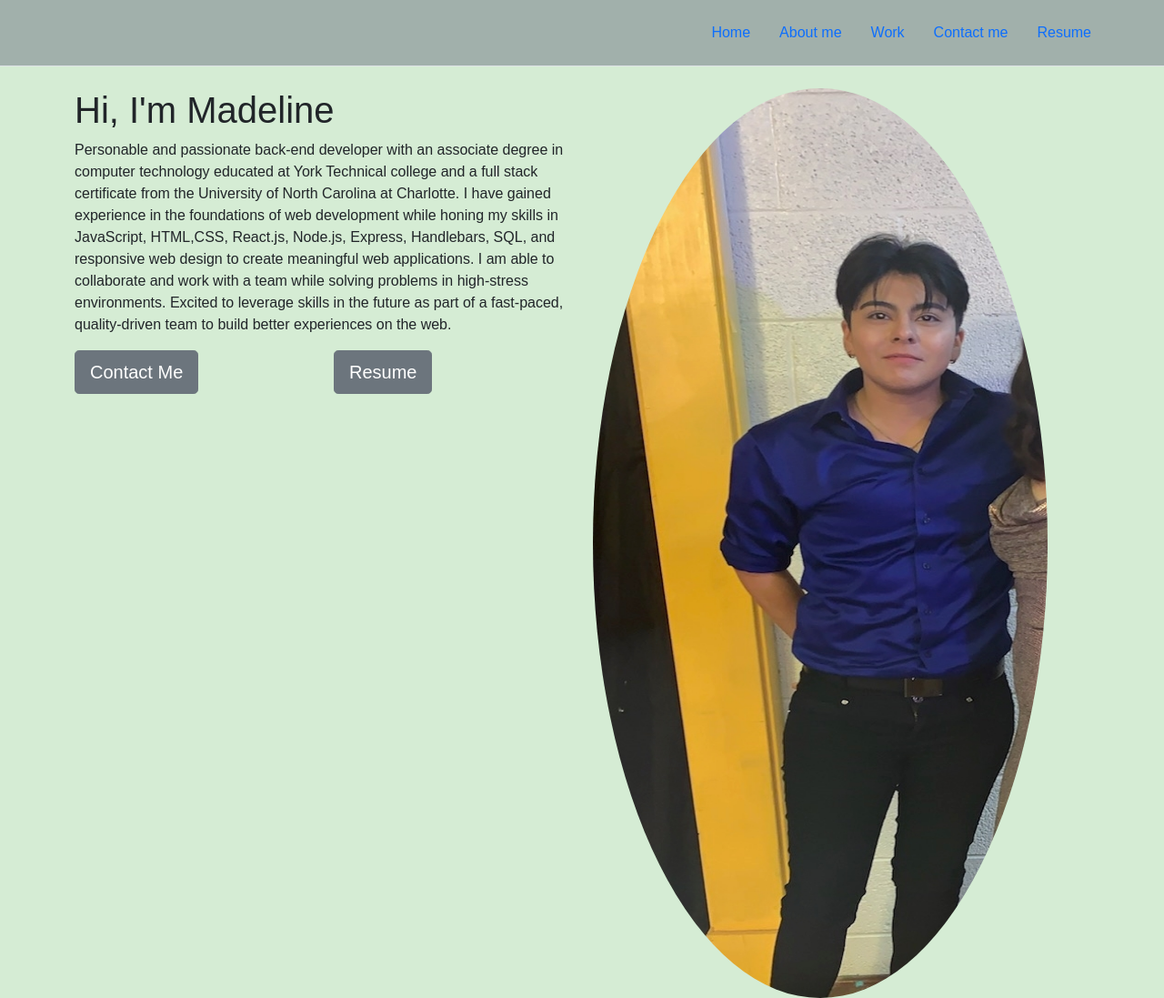
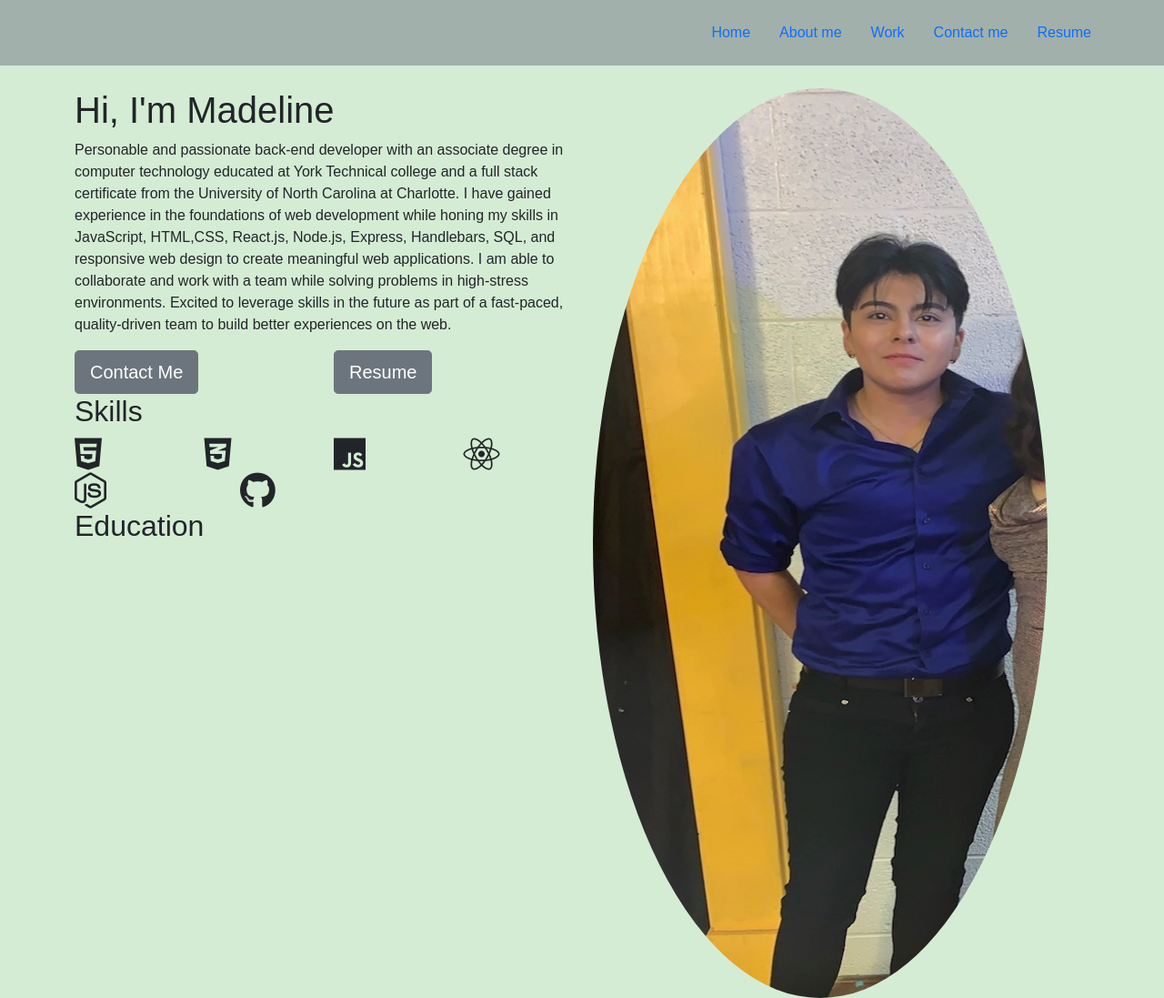
Before and after one commit to maddi124/Portfolio, a plain HTML site: page index.html in a window 1280 px wide. Shown: the top 1097 px of the page at 91% size. Drawn offline with nearby package versions, Linux system fonts and the light colour scheme.

Commit message:
added SKILLS

```diff
--- a/index.html
+++ b/index.html
@@ -48,13 +48,41 @@
                         <button type="button" class="btn btn-secondary btn-lg">Resume</button>
                         </div>
                     </div>
+                    <div class="row">
+                        <h2>Skills</h2>
+                            <div class="col">
+                                <i class="fa-brands fa-html5"></i>
+                            </div>
+                            <div class="col">
+                                <i class="fa-brands fa-css3-alt"></i>
+                            </div>
+                            <div class="col">
+                                <i class="fa-brands fa-js"></i>
+                            </div>
+                            <div class="col">
+                                <i class="fa-brands fa-react"></i>
+                            </div>
+                            <div class="row">
+                            <div class="col">
+                                <i class="fa-brands fa-node-js"></i>
+                            </div>
+                            <div class="col">
+                                <i class="fa-brands fa-github"></i>
+                            </div>
+                            <div class="col">
+
+                            </div>
+                            </div>
+                    </div>
+                    <div class="row">
+                        <h2>Education</h2>
+                    </div>
                </div>
                <div class="col">
                 <img src="./assets/images/profile-pic.jpg" class ="profile-picture" width="500" height="1000"alt="placeholder" />
                </div>
            </div>
        </div>
-
    </section>
    <footer>
     <div class="container">
```
